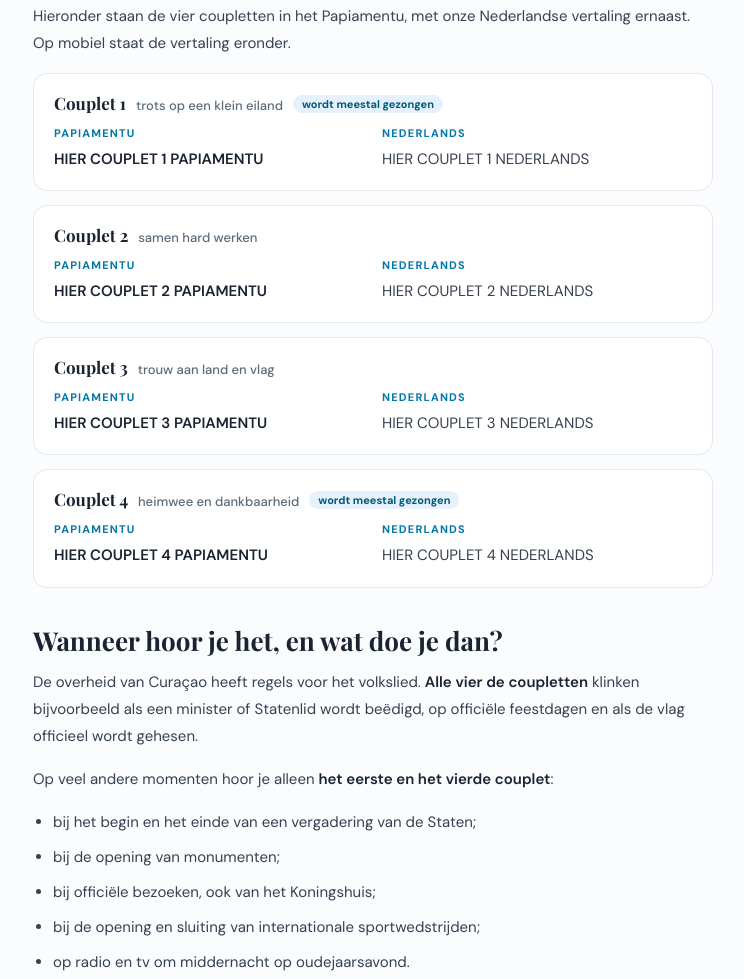
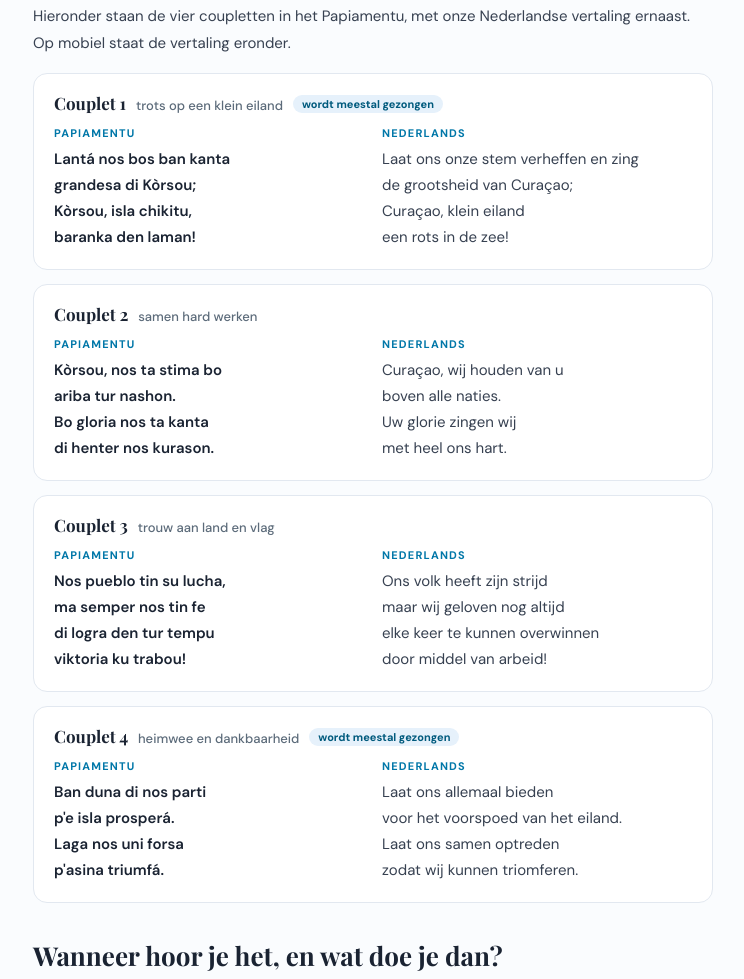
Before and after one commit to GoldMineY-hub/DushiPapiamentu, a plain HTML site: page blog/volkslied-curacao.html in a window 1280 px wide. Shown: the part 3423-4402 px from the top of the page, without its empty margins (267-1011 px from the left). Drawn offline with nearby package versions, Linux system fonts and the light colour scheme; a web font is replaced by a local one.

Commit message:
Update volkslied-curacao.html

```diff
--- a/blog/volkslied-curacao.html
+++ b/blog/volkslied-curacao.html
@@ -316,9 +316,15 @@ article tr:nth-child(even) td{background:#F8FAFC}
   <div class="cp-h">Couplet 1 <span>trots op een klein eiland</span> <em>wordt meestal gezongen</em></div>
   <div class="cp-g">
     <div><div class="cp-l">Papiamentu</div>
-<p class="cp-pap">HIER COUPLET 1 PAPIAMENTU</p></div>
+<p class="cp-pap">Lantá nos bos ban kanta
+grandesa di Kòrsou;
+Kòrsou, isla chikitu,
+baranka den laman!</p></div>
     <div><div class="cp-l">Nederlands</div>
-<p class="cp-nl">HIER COUPLET 1 NEDERLANDS</p></div>
+<p class="cp-nl">Laat ons onze stem verheffen en zing
+de grootsheid van Curaçao;
+Curaçao, klein eiland
+een rots in de zee!</p></div>
   </div>
 </div>
 
@@ -326,9 +332,15 @@ article tr:nth-child(even) td{background:#F8FAFC}
   <div class="cp-h">Couplet 2 <span>samen hard werken</span></div>
   <div class="cp-g">
     <div><div class="cp-l">Papiamentu</div>
-<p class="cp-pap">HIER COUPLET 2 PAPIAMENTU</p></div>
+<p class="cp-pap">Kòrsou, nos ta stima bo
+ariba tur nashon.
+Bo gloria nos ta kanta
+di henter nos kurason.</p></div>
     <div><div class="cp-l">Nederlands</div>
-<p class="cp-nl">HIER COUPLET 2 NEDERLANDS</p></div>
+<p class="cp-nl">Curaçao, wij houden van u
+boven alle naties.
+Uw glorie zingen wij
+met heel ons hart.</p></div>
   </div>
 </div>
 
@@ -336,9 +348,15 @@ article tr:nth-child(even) td{background:#F8FAFC}
   <div class="cp-h">Couplet 3 <span>trouw aan land en vlag</span></div>
   <div class="cp-g">
     <div><div class="cp-l">Papiamentu</div>
-<p class="cp-pap">HIER COUPLET 3 PAPIAMENTU</p></div>
+<p class="cp-pap">Nos pueblo tin su lucha,
+ma semper nos tin fe
+di logra den tur tempu
+viktoria ku trabou!</p></div>
     <div><div class="cp-l">Nederlands</div>
-<p class="cp-nl">HIER COUPLET 3 NEDERLANDS</p></div>
+<p class="cp-nl">Ons volk heeft zijn strijd
+maar wij geloven nog altijd
+elke keer te kunnen overwinnen
+door middel van arbeid!</p></div>
   </div>
 </div>
 
@@ -346,9 +364,15 @@ article tr:nth-child(even) td{background:#F8FAFC}
   <div class="cp-h">Couplet 4 <span>heimwee en dankbaarheid</span> <em>wordt meestal gezongen</em></div>
   <div class="cp-g">
     <div><div class="cp-l">Papiamentu</div>
-<p class="cp-pap">HIER COUPLET 4 PAPIAMENTU</p></div>
+<p class="cp-pap">Ban duna di nos parti
+p'e isla prosperá.
+Laga nos uni forsa
+p'asina triumfá.</p></div>
     <div><div class="cp-l">Nederlands</div>
-<p class="cp-nl">HIER COUPLET 4 NEDERLANDS</p></div>
+<p class="cp-nl">Laat ons allemaal bieden
+voor het voorspoed van het eiland.
+Laat ons samen optreden
+zodat wij kunnen triomferen.</p></div>
   </div>
 </div>
 
```
